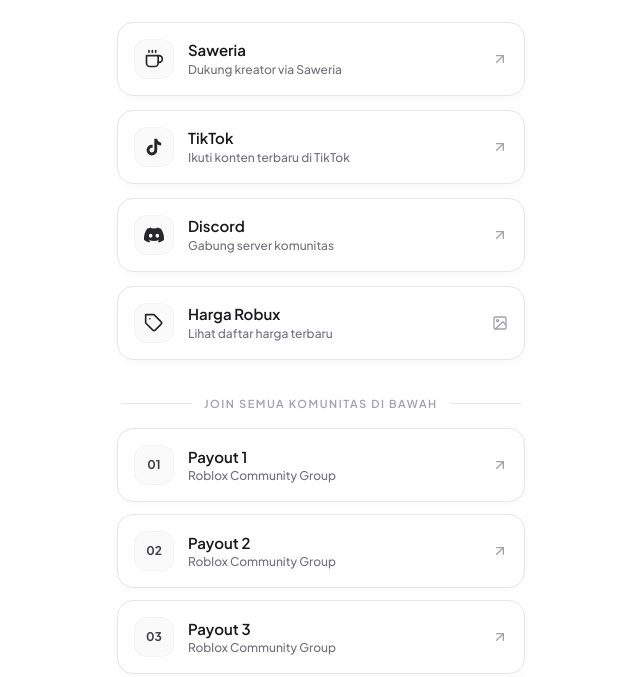
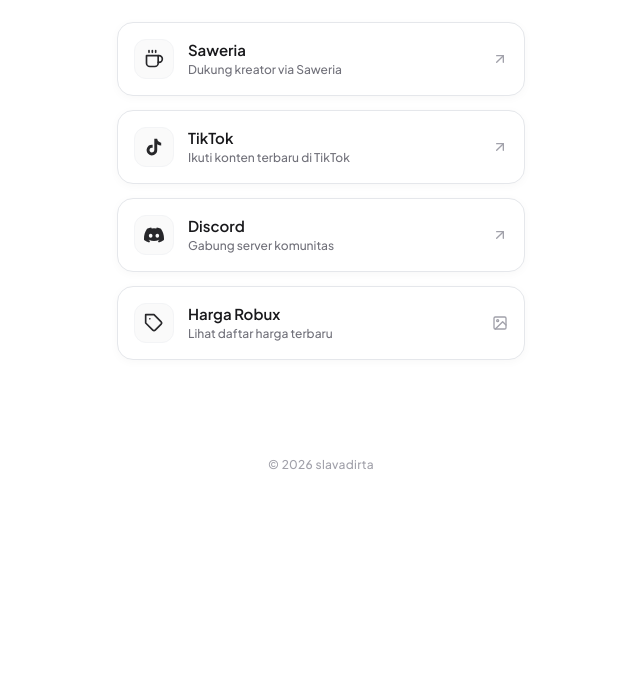
Before and after one commit to slavadirta/slavadirta, a plain HTML site: page index.html in a window 1280 px wide. Shown: the part 303-980 px from the top of the page, without its empty margins (319-959 px from the left). After the commit the page ends 800 px from the top, so only its background shows below. Drawn offline with nearby package versions, Linux system fonts and the light colour scheme.

Commit message:
Remove Payout Categories Section from index.html
Removed the entire section for Payout categories, including related links and content.

```diff
--- a/index.html
+++ b/index.html
@@ -181,85 +181,6 @@
 
         </section>
 
-        <!-- 3. Section Kategori Payout -->
-        <section class="w-full mt-9" aria-labelledby="kategori-payout-heading">
-            <div class="flex items-center gap-3 mb-4 px-1">
-                <span class="h-px flex-1 bg-gray-200"></span>
-                <h2 id="kategori-payout-heading" class="text-[11px] font-semibold uppercase tracking-[0.14em] text-zinc-400">
-                    Join semua Komunitas di bawah
-                </h2>
-                <span class="h-px flex-1 bg-gray-200"></span>
-            </div>
-
-            <div class="space-y-3">
-                <!-- Payout 1 -->
-                <a
-                    href="https://www.roblox.com/communities/5323429"
-                    target="_blank"
-                    rel="noopener noreferrer"
-                    class="group w-full flex items-center justify-between p-4 rounded-2xl bg-white border border-gray-200 hover:border-zinc-900 shadow-soft hover:shadow-hover transition-all duration-200 hover:-translate-y-0.5 active:scale-[0.99]"
-                >
-                    <div class="flex items-center gap-3.5">
-                        <div class="w-10 h-10 rounded-xl bg-zinc-50 border border-gray-100 flex items-center justify-center text-zinc-700 font-bold text-xs group-hover:bg-zinc-900 group-hover:text-white group-hover:border-zinc-900 transition-colors duration-200">
-                            01
-                        </div>
-                        <div class="text-left">
-                            <span class="block text-[15px] font-semibold text-zinc-900">Payout 1</span>
-                            <span class="block text-xs text-zinc-500">Roblox Community Group</span>
-                        </div>
-                    </div>
-                    <svg xmlns="http://www.w3.org/2000/svg" class="w-4 h-4 text-zinc-400 group-hover:text-zinc-900 group-hover:translate-x-0.5 transition-all" viewBox="0 0 24 24" fill="none" stroke="currentColor" stroke-width="2" stroke-linecap="round" stroke-linejoin="round">
-                        <path d="M7 17L17 7"></path>
-                        <path d="M7 7h10v10"></path>
-                    </svg>
-                </a>
-
-                <!-- Payout 2 -->
-                <a
-                    href="https://www.roblox.com/communities/13780860"
-                    target="_blank"
-                    rel="noopener noreferrer"
-                    class="group w-full flex items-center justify-between p-4 rounded-2xl bg-white border border-gray-200 hover:border-zinc-900 shadow-soft hover:shadow-hover transition-all duration-200 hover:-translate-y-0.5 active:scale-[0.99]"
-                >
-                    <div class="flex items-center gap-3.5">
-                        <div class="w-10 h-10 rounded-xl bg-zinc-50 border border-gray-100 flex items-center justify-center text-zinc-700 font-bold text-xs group-hover:bg-zinc-900 group-hover:text-white group-hover:border-zinc-900 transition-colors duration-200">
-                            02
-                        </div>
-                        <div class="text-left">
-                            <span class="block text-[15px] font-semibold text-zinc-900">Payout 2</span>
-                            <span class="block text-xs text-zinc-500">Roblox Community Group</span>
-                        </div>
-                    </div>
-                    <svg xmlns="http://www.w3.org/2000/svg" class="w-4 h-4 text-zinc-400 group-hover:text-zinc-900 group-hover:translate-x-0.5 transition-all" viewBox="0 0 24 24" fill="none" stroke="currentColor" stroke-width="2" stroke-linecap="round" stroke-linejoin="round">
-                        <path d="M7 17L17 7"></path>
-                        <path d="M7 7h10v10"></path>
-                    </svg>
-                </a>
-
-                <!-- Payout 3 -->
-                <a
-                    href="https://www.roblox.com/communities/16780964"
-                    target="_blank"
-                    rel="noopener noreferrer"
-                    class="group w-full flex items-center justify-between p-4 rounded-2xl bg-white border border-gray-200 hover:border-zinc-900 shadow-soft hover:shadow-hover transition-all duration-200 hover:-translate-y-0.5 active:scale-[0.99]"
-                >
-                    <div class="flex items-center gap-3.5">
-                        <div class="w-10 h-10 rounded-xl bg-zinc-50 border border-gray-100 flex items-center justify-center text-zinc-700 font-bold text-xs group-hover:bg-zinc-900 group-hover:text-white group-hover:border-zinc-900 transition-colors duration-200">
-                            03
-                        </div>
-                        <div class="text-left">
-                            <span class="block text-[15px] font-semibold text-zinc-900">Payout 3</span>
-                            <span class="block text-xs text-zinc-500">Roblox Community Group</span>
-                        </div>
-                    </div>
-                    <svg xmlns="http://www.w3.org/2000/svg" class="w-4 h-4 text-zinc-400 group-hover:text-zinc-900 group-hover:translate-x-0.5 transition-all" viewBox="0 0 24 24" fill="none" stroke="currentColor" stroke-width="2" stroke-linecap="round" stroke-linejoin="round">
-                        <path d="M7 17L17 7"></path>
-                        <path d="M7 7h10v10"></path>
-                    </svg>
-                </a>
-            </div>
-        </section>
-
     </main>
 
     <!-- Footer Minimalis -->
```
